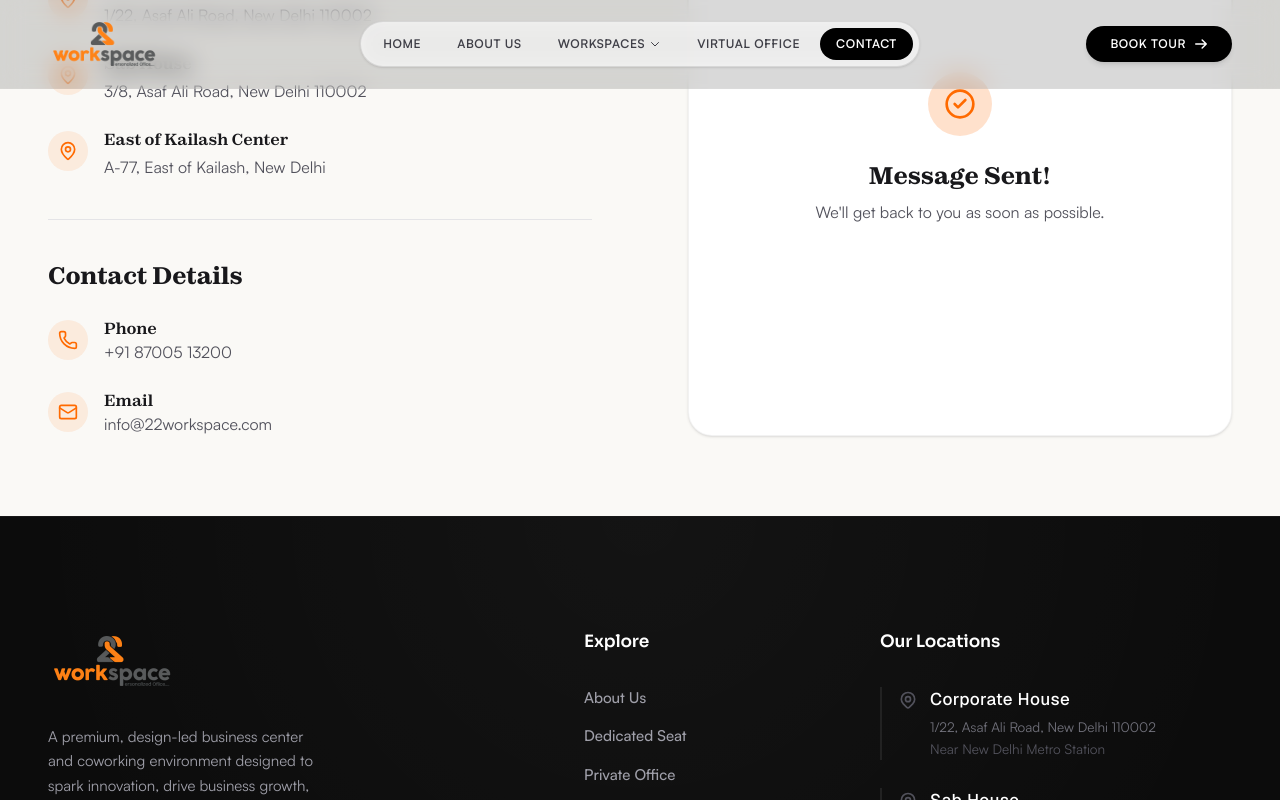
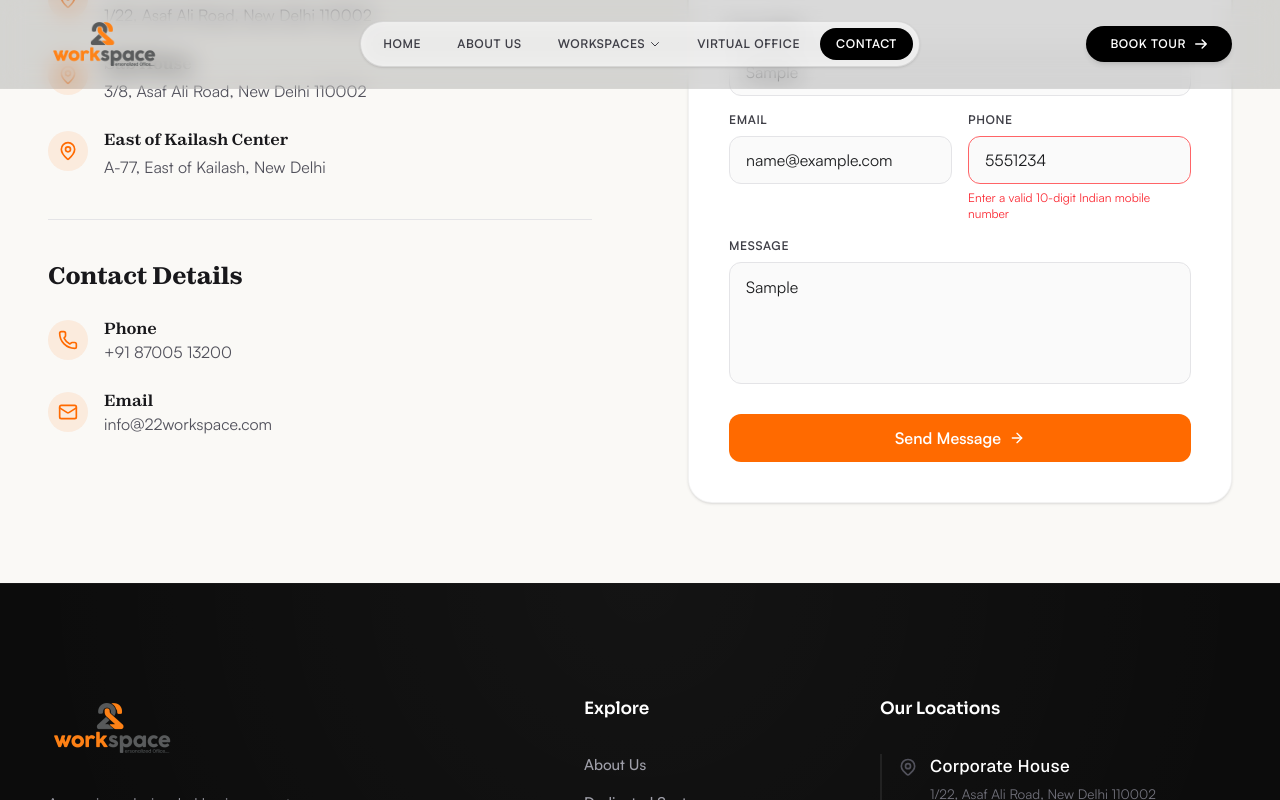
Before and after one commit to Shrdx/22workspaces, a Next.js app: page /contact in a window 1280 px wide. Both pictures are taken after typing "Sample", "name@example.com", "5551234", "Sample" into the empty fields and a click on the button "Send Message". Shown: the part 534-1334 px from the top of the page. Built offline with nearby package versions, Linux system fonts and the light colour scheme.

Commit message:
feat: Add EmailJS integration with proper form validation

```diff
--- a/src/app/contact/page.tsx
+++ b/src/app/contact/page.tsx
@@ -3,6 +3,7 @@
 import React, { useState } from "react";
 import { motion } from "framer-motion";
 import { MapPin, Phone, Mail, ArrowRight, Loader2, CheckCircle2 } from "lucide-react";
+import emailjs from '@emailjs/browser';
 
 export default function ContactPage() {
   const [formData, setFormData] = useState({
@@ -12,15 +13,72 @@ export default function ContactPage() {
     message: "",
   });
   const [status, setStatus] = useState<'idle' | 'loading' | 'success'>('idle');
+  const [errors, setErrors] = useState<Record<string, string>>({});
 
-  const handleSubmit = (e: React.FormEvent) => {
+  const validateForm = () => {
+    const newErrors: Record<string, string> = {};
+
+    // Name: letters and spaces only, at least 2 characters
+    if (!formData.name.trim()) {
+      newErrors.name = "Name is required";
+    } else if (!/^[a-zA-Z\s]{2,}$/.test(formData.name.trim())) {
+      newErrors.name = "Name can only contain letters and spaces";
+    }
+
+    // Email: proper format validation
+    if (!formData.email.trim()) {
+      newErrors.email = "Email is required";
+    } else if (!/^[a-zA-Z0-9._%+\-]+@[a-zA-Z0-9.\-]+\.[a-zA-Z]{2,}$/.test(formData.email.trim())) {
+      newErrors.email = "Please enter a valid email address";
+    }
+
+    // Phone: 10-digit Indian number, optionally prefixed with +91 or 0
+    const digitsOnly = formData.phone.trim().replace(/[\s\-()]/g, '');
+    const phonePattern = /^(\+91|0)?[6-9]\d{9}$/;
+    if (!formData.phone.trim()) {
+      newErrors.phone = "Phone number is required";
+    } else if (!phonePattern.test(digitsOnly)) {
+      newErrors.phone = "Enter a valid 10-digit Indian mobile number";
+    }
+
+    // Message: must not be empty
+    if (!formData.message.trim()) {
+      newErrors.message = "Message is required";
+    }
+
+    setErrors(newErrors);
+    return Object.keys(newErrors).length === 0;
+  };
+
+  const handleSubmit = async (e: React.FormEvent) => {
     e.preventDefault();
+    if (!validateForm()) return;
     setStatus('loading');
-    setTimeout(() => {
+
+    try {
+      await emailjs.send(
+        process.env.NEXT_PUBLIC_EMAILJS_SERVICE_ID || 'service_placeholder',
+        process.env.NEXT_PUBLIC_EMAILJS_TEMPLATE_ID || 'template_placeholder',
+        {
+          name: formData.name,
+          email: formData.email,
+          phone: formData.phone,
+          message: formData.message,
+          product: 'Contact Page Inquiry',
+          location: 'N/A'
+        },
+        process.env.NEXT_PUBLIC_EMAILJS_PUBLIC_KEY || 'public_key_placeholder'
+      );
+
       setStatus('success');
       setFormData({ name: "", email: "", phone: "", message: "" });
+      setErrors({});
       setTimeout(() => setStatus('idle'), 3000);
-    }, 1500);
+    } catch (error) {
+      console.error("FAILED to send email", error);
+      setStatus('idle');
+      alert("Failed to send message. Please try again later.");
+    }
   };
 
   return (
@@ -138,18 +196,18 @@ export default function ContactPage() {
                 <p className="text-zinc-600">We'll get back to you as soon as possible.</p>
               </div>
             ) : (
-              <form onSubmit={handleSubmit} className="space-y-6">
+              <form onSubmit={handleSubmit} className="space-y-6" noValidate>
                 <div className="space-y-4">
                   <div>
                     <label className="block text-xs font-semibold text-zinc-700 uppercase tracking-wider mb-2">Full Name</label>
                     <input
                       type="text"
-                      required
                       placeholder="Enter your name"
-                      className="w-full h-12 px-4 rounded-xl border border-zinc-200 bg-zinc-50 focus:bg-white focus:outline-none focus:border-brand-orange focus:ring-1 focus:ring-brand-orange transition-colors"
+                      className={`w-full h-12 px-4 rounded-xl border bg-zinc-50 focus:bg-white focus:outline-none focus:ring-1 transition-colors ${errors.name ? 'border-red-400 focus:border-red-400 focus:ring-red-400' : 'border-zinc-200 focus:border-brand-orange focus:ring-brand-orange'}`}
                       value={formData.name}
                       onChange={(e) => setFormData({ ...formData, name: e.target.value })}
                     />
+                    {errors.name && <p className="mt-1.5 text-xs text-red-500">{errors.name}</p>}
                   </div>
 
                   <div className="grid grid-cols-1 md:grid-cols-2 gap-4">
@@ -157,36 +215,36 @@ export default function ContactPage() {
                       <label className="block text-xs font-semibold text-zinc-700 uppercase tracking-wider mb-2">Email</label>
                       <input
                         type="email"
-                        required
                         placeholder="Enter your email"
-                        className="w-full h-12 px-4 rounded-xl border border-zinc-200 bg-zinc-50 focus:bg-white focus:outline-none focus:border-brand-orange focus:ring-1 focus:ring-brand-orange transition-colors"
+                        className={`w-full h-12 px-4 rounded-xl border bg-zinc-50 focus:bg-white focus:outline-none focus:ring-1 transition-colors ${errors.email ? 'border-red-400 focus:border-red-400 focus:ring-red-400' : 'border-zinc-200 focus:border-brand-orange focus:ring-brand-orange'}`}
                         value={formData.email}
                         onChange={(e) => setFormData({ ...formData, email: e.target.value })}
                       />
+                      {errors.email && <p className="mt-1.5 text-xs text-red-500">{errors.email}</p>}
                     </div>
                     <div>
                       <label className="block text-xs font-semibold text-zinc-700 uppercase tracking-wider mb-2">Phone</label>
                       <input
                         type="tel"
-                        required
-                        placeholder="Enter your phone no."
-                        className="w-full h-12 px-4 rounded-xl border border-zinc-200 bg-zinc-50 focus:bg-white focus:outline-none focus:border-brand-orange focus:ring-1 focus:ring-brand-orange transition-colors"
+                        placeholder="e.g. 9876543210"
+                        className={`w-full h-12 px-4 rounded-xl border bg-zinc-50 focus:bg-white focus:outline-none focus:ring-1 transition-colors ${errors.phone ? 'border-red-400 focus:border-red-400 focus:ring-red-400' : 'border-zinc-200 focus:border-brand-orange focus:ring-brand-orange'}`}
                         value={formData.phone}
                         onChange={(e) => setFormData({ ...formData, phone: e.target.value })}
                       />
+                      {errors.phone && <p className="mt-1.5 text-xs text-red-500">{errors.phone}</p>}
                     </div>
                   </div>
 
                   <div>
                     <label className="block text-xs font-semibold text-zinc-700 uppercase tracking-wider mb-2">Message</label>
                     <textarea
-                      required
                       rows={4}
                       placeholder="How can we help you?"
-                      className="w-full px-4 py-3 rounded-xl border border-zinc-200 bg-zinc-50 focus:bg-white focus:outline-none focus:border-brand-orange focus:ring-1 focus:ring-brand-orange transition-colors resize-none"
+                      className={`w-full px-4 py-3 rounded-xl border bg-zinc-50 focus:bg-white focus:outline-none focus:ring-1 transition-colors resize-none ${errors.message ? 'border-red-400 focus:border-red-400 focus:ring-red-400' : 'border-zinc-200 focus:border-brand-orange focus:ring-brand-orange'}`}
                       value={formData.message}
                       onChange={(e) => setFormData({ ...formData, message: e.target.value })}
                     />
+                    {errors.message && <p className="mt-1.5 text-xs text-red-500">{errors.message}</p>}
                   </div>
                 </div>
 
--- a/src/components/BookingModal.tsx
+++ b/src/components/BookingModal.tsx
@@ -6,6 +6,7 @@ import { motion, AnimatePresence, type Variants } from "framer-motion";
 import {
   X, ArrowRight, CheckCircle2, ChevronDown, Loader2
 } from "lucide-react";
+import emailjs from '@emailjs/browser';
 
 // Custom Dropdown Component
 const CustomDropdown = ({ value, onChange, options, placeholder, label }: any) => {
@@ -99,20 +100,55 @@ export default function BookingModal() {
 
   const validateForm = () => {
     const newErrors: Record<string, string> = {};
-    if (!formData.name.trim()) newErrors.name = "Name is required";
-    if (!formData.email.trim() || !/^\S+@\S+\.\S+$/.test(formData.email)) newErrors.email = "Valid email is required";
-    if (!formData.phone.trim()) newErrors.phone = "Phone number is required";
+
+    // Name: letters and spaces only, at least 2 characters
+    if (!formData.name.trim()) {
+      newErrors.name = "Name is required";
+    } else if (!/^[a-zA-Z\s]{2,}$/.test(formData.name.trim())) {
+      newErrors.name = "Name can only contain letters and spaces (min 2 characters)";
+    }
+
+    // Email: proper format validation
+    if (!formData.email.trim()) {
+      newErrors.email = "Email is required";
+    } else if (!/^[a-zA-Z0-9._%+\-]+@[a-zA-Z0-9.\-]+\.[a-zA-Z]{2,}$/.test(formData.email.trim())) {
+      newErrors.email = "Please enter a valid email address";
+    }
+
+    // Phone: 10-digit Indian number, optionally prefixed with +91 or 0
+    const digitsOnly = formData.phone.trim().replace(/[\s\-()]/g, '');
+    const phonePattern = /^(\+91|0)?[6-9]\d{9}$/;
+    if (!formData.phone.trim()) {
+      newErrors.phone = "Phone number is required";
+    } else if (!phonePattern.test(digitsOnly)) {
+      newErrors.phone = "Enter a valid 10-digit Indian mobile number";
+    }
+
     setErrors(newErrors);
     return Object.keys(newErrors).length === 0;
   };
 
-  const handleSubmit = (e: React.FormEvent) => {
+  const handleSubmit = async (e: React.FormEvent) => {
     e.preventDefault();
     if (!validateForm()) return;
 
     setStatus('loading');
-    // Simulate API request
-    setTimeout(() => {
+
+    try {
+      await emailjs.send(
+        process.env.NEXT_PUBLIC_EMAILJS_SERVICE_ID || 'service_placeholder',
+        process.env.NEXT_PUBLIC_EMAILJS_TEMPLATE_ID || 'template_placeholder',
+        {
+          name: formData.name,
+          email: formData.email,
+          phone: formData.phone,
+          location: formData.location,
+          product: formData.product,
+          message: formData.message,
+        },
+        process.env.NEXT_PUBLIC_EMAILJS_PUBLIC_KEY || 'public_key_placeholder'
+      );
+
       setStatus('success');
       setTimeout(() => {
         closeBooking();
@@ -125,7 +161,11 @@ export default function BookingModal() {
           message: "",
         });
       }, 2500);
-    }, 1500);
+    } catch (error) {
+      console.error("FAILED to send email", error);
+      setStatus('idle');
+      alert("Failed to send message. Please try again later.");
+    }
   };
 
   const locationOptions = [
```
